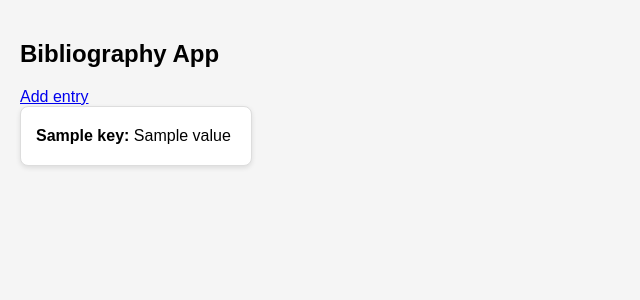
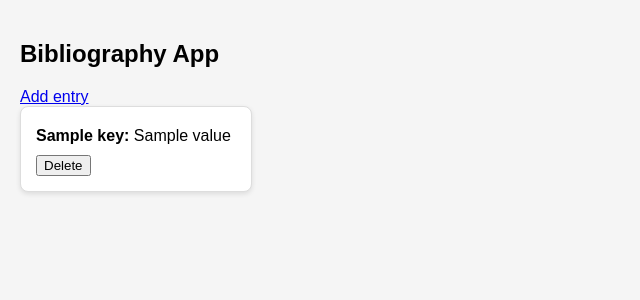
Before and after one commit to mistablasta/ohtu-miniprojekti, a Flask app: template src/templates/index.html in a window 1280 px wide. Shown: the top 300 px of the page, without its empty margins (0-640 px from the left). Run offline with Flask 3, Linux system fonts and the light colour scheme; the template is opened without the code that fills it: most values are stand-ins (such as "Sample title", 1, 10 or a date in 2020).

Commit message:
feat(entries): integrate deletion functioality from another branch

```diff
--- a/src/app.py
+++ b/src/app.py
@@ -1,7 +1,7 @@
 from flask import redirect, render_template, request, jsonify, flash
 from db_helper import reset_db
 from repositories.todo_repository import get_todos, create_todo, set_done
-from repositories.entry_repository import add_entry, get_entries
+from repositories.entry_repository import add_entry, get_entries, delete_entry
 from config import app, test_env
 from util import validate_todo
 
@@ -63,3 +63,9 @@ if test_env:
     def reset_database():
         reset_db()
         return jsonify({ 'message': "db reset" })
+
+# delete nappi entrylle
+@app.route("/delete_entry/<entry_id>", methods=["POST"])
+def delete_entrys(entry_id):
+    delete_entry(entry_id)
+    return redirect("/")
--- a/src/repositories/entry_repository.py
+++ b/src/repositories/entry_repository.py
@@ -19,3 +19,9 @@ def add_entry(title, year, author, publisher, field):
                              "publisher": publisher,
                              "field": field})
     db.session.commit()
+
+def delete_entry(entry_id):
+    """Add delete button for entrys"""
+    sql = text("DELETE FROM entry WHERE id = :id")
+    db.session.execute(sql, {"id": entry_id})
+    db.session.commit()
--- a/src/templates/index.html
+++ b/src/templates/index.html
@@ -20,6 +20,11 @@ Bibliography App
         <p><strong>{{ key|capitalize }}:</strong> {{ value }}</p>
       {% endif %}
     {% endfor %}
+
+    <!-- Delete nappi -->
+    <form action="/delete_entry/{{ entry.id }}" method="post" style="margin-top: 10px;">
+      <button type="submit">Delete</button>
+    </form>
   </div>
   {% else %}
     <p>No entries found</p>
```
